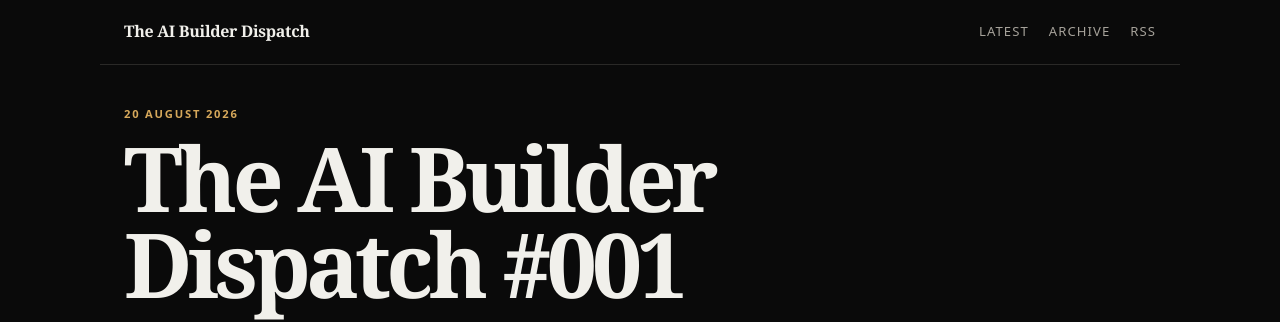
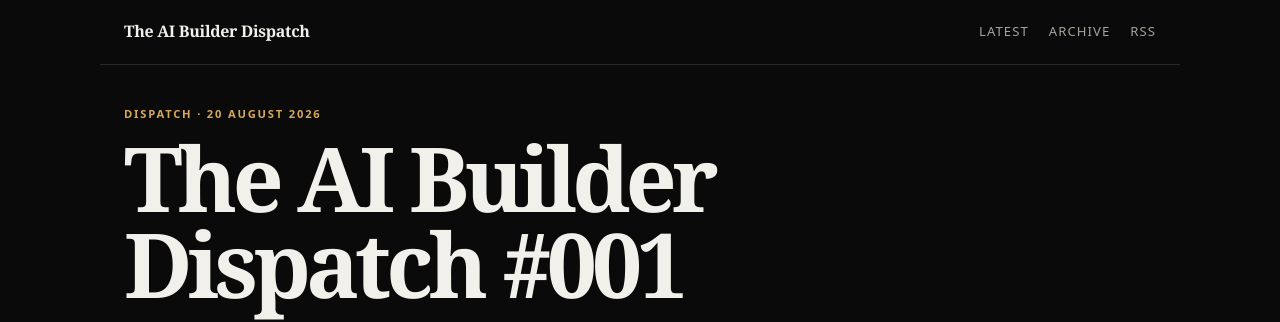
Before and after one commit to Manidhar8008/newsletter, a Jekyll site: the page built from _posts/2026-08-20-issue-001.md, in a window 1280 px wide. Shown: the top 322 px of the page. Built offline with Jekyll 4.4.1, drawn with Linux system fonts in a browser that asks for light colours.

Commit message:
Add section metadata to issue layout

```diff
--- a/_layouts/post.html
+++ b/_layouts/post.html
@@ -3,7 +3,7 @@
 ---
 
 <article class="issue">
-  <p class="eyebrow">{{ page.date | date: "%d %B %Y" }}</p>
+  <p class="eyebrow">{{ page.section | default: 'DISPATCH' }} · {{ page.date | date: "%d %B %Y" }}</p>
   <h1>{{ page.title }}</h1>
   {% if page.description %}<p class="lead">{{ page.description }}</p>{% endif %}
   <div class="content">{{ content }}</div>
```
